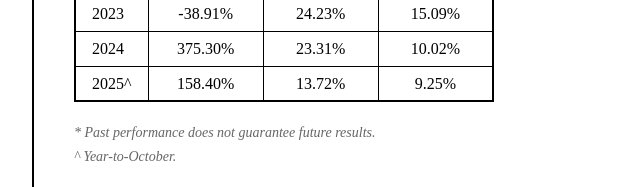
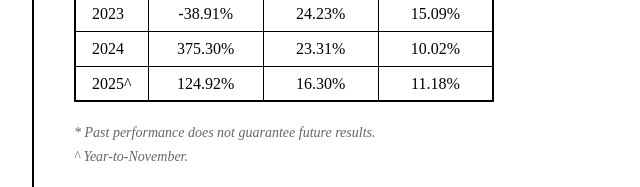
Before and after one commit to templargin/fund, a plain HTML site: page index.html in a window 1280 px wide. Shown: the part 765-952 px from the top of the page, 228-868 px from the left. Drawn offline with Linux system fonts and the light colour scheme.

Commit message:
Update YTD performance numbers

```diff
--- a/index.html
+++ b/index.html
@@ -80,14 +80,14 @@
                         </tr>
                         <tr>
                             <td>2025^</td>
-                            <td>158.40%</td>
-                            <td>13.72%</td>
-                            <td>9.25%</td>
+                            <td>124.92%</td>
+                            <td>16.30%</td>
+                            <td>11.18%</td>
                         </tr>
                     </tbody>
                 </table>
                 <p class="disclaimer">* Past performance does not guarantee future results.</p>
-                <p class="disclaimer">^ Year-to-October.</p>
+                <p class="disclaimer">^ Year-to-November.</p>
             </section>
 
             <section class="contact">
```
